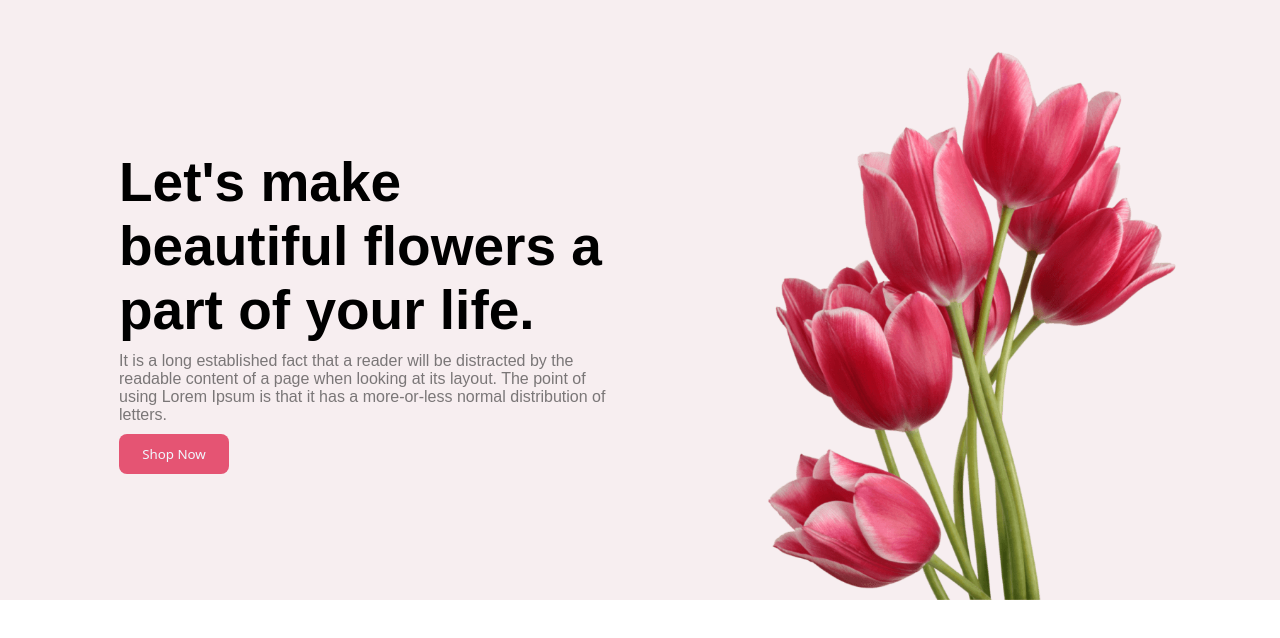
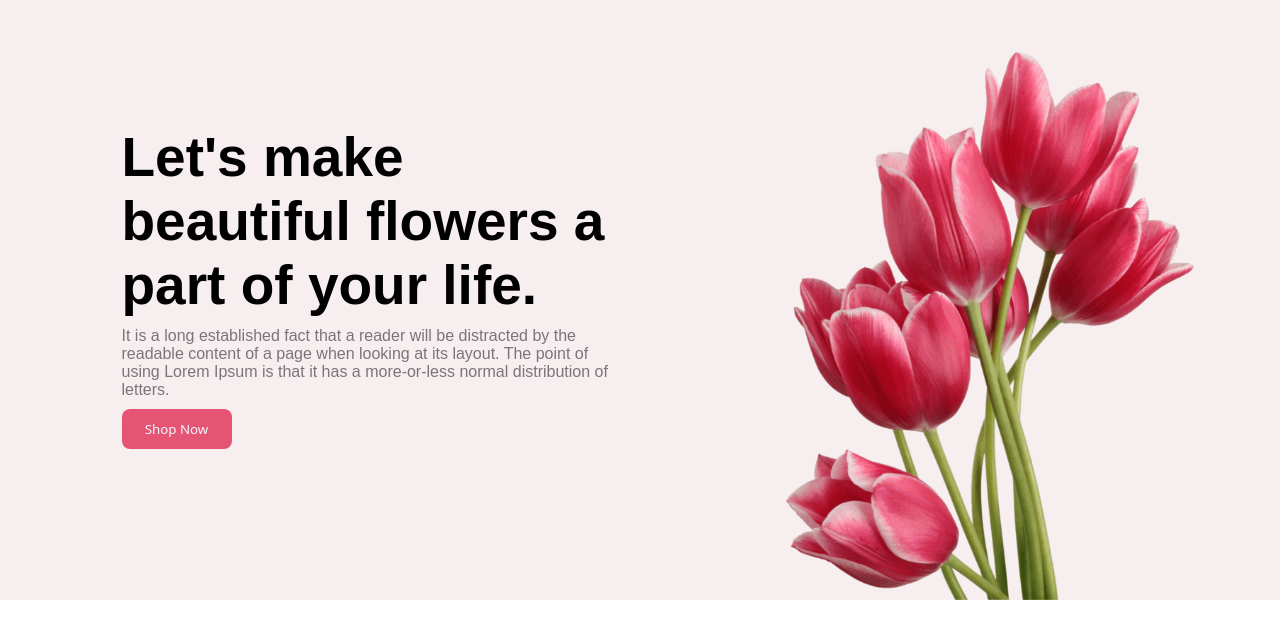
Before and after one commit to tahmid-ar-rafi/my-flower-shop, a plain HTML site: page index.html in a window 1280 px wide. Shown: the top 638 px of the page. Drawn offline with Linux system fonts and the light colour scheme.

Commit message:
updated banner

```diff
--- a/style.css
+++ b/style.css
@@ -13,16 +13,16 @@
 }
 .banner-title{
     width: 490px;
-    height: 300px;
-    padding-left: 100px;
+    height: 350px;
+    padding-left: 70px;
     /* background-color: aqua; */
 }
 .banner-image{
     width: 500px;
     height: 500px;
     /* background-color: yellow; */
-    padding-left: 100px;
-    padding-right: 100px;
+    padding-left: 50px;
+    padding-right: 50px;
 }
 .banner-img{
     width: 450px;
@@ -45,5 +45,5 @@
     border: none;
     color: aliceblue;
     background-color: #E55473;
-    font-family: system-ui, -apple-system, BlinkMacSystemFont, 'Segoe UI', Roboto, Oxygen, Ubuntu, Cantarell, 'Open Sans', 'Helvetica Neue', sans-serif;
+    font-family: system-ui;
 }
```
